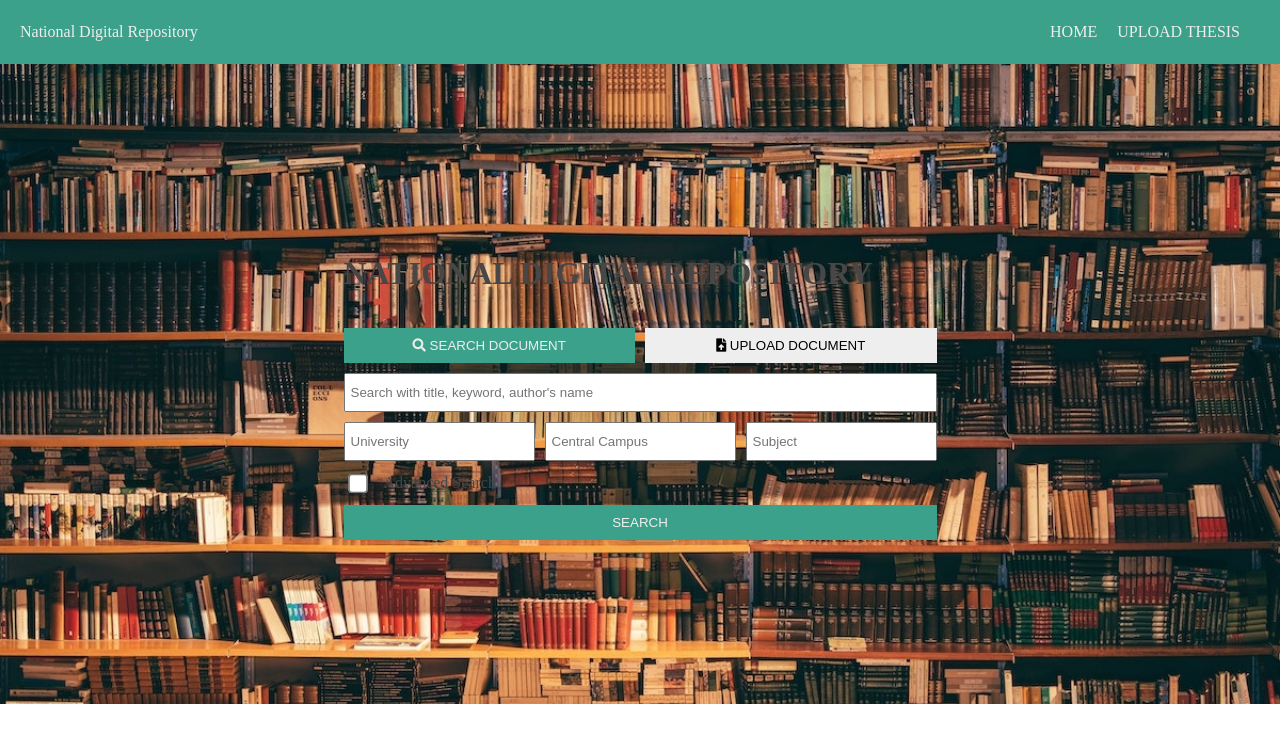
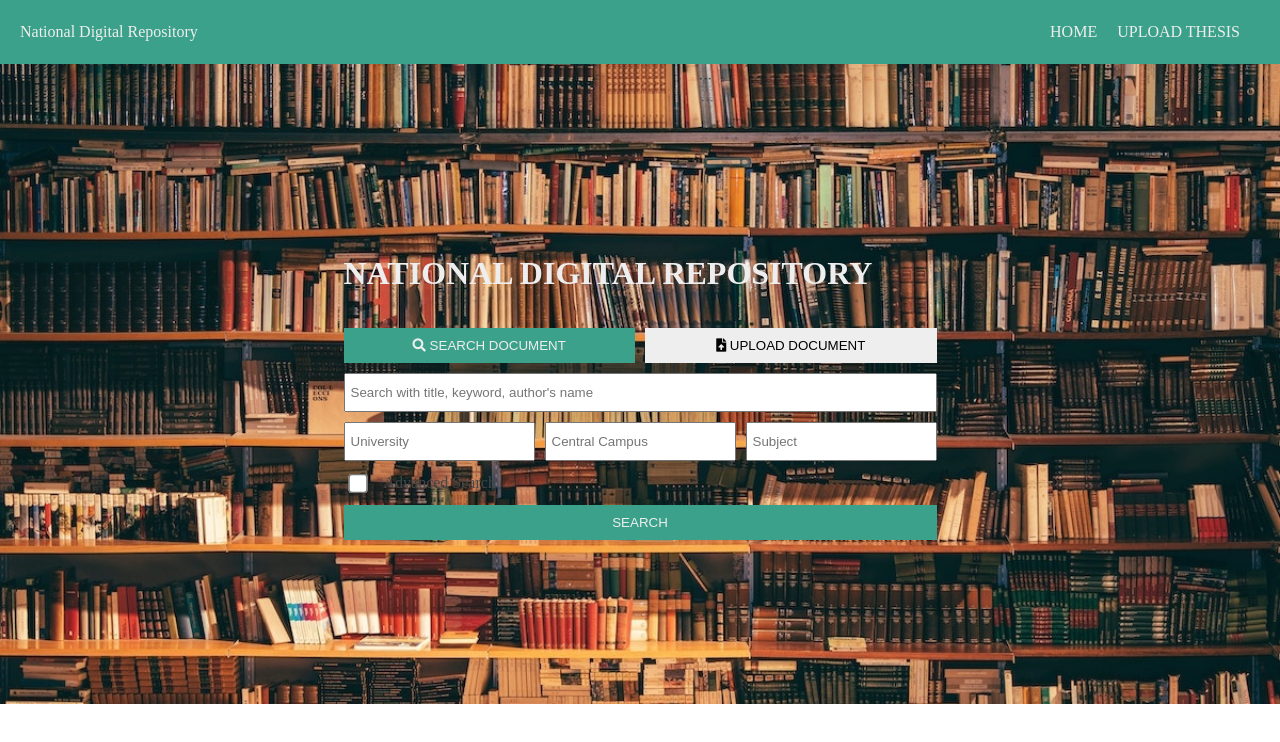
Before and after one commit to sumankharel/national-digital-repository, a React (Create React App) app: page / in a window 1280 px wide. Shown: the top 742 px of the page. Built offline with nearby package versions, Linux system fonts and the light colour scheme.

Commit message:
background image added for landing page

```diff
--- a/src/styles/landing.css
+++ b/src/styles/landing.css
@@ -12,7 +12,7 @@
 }
 
 .landing {
-
+  height: 100%;
   display: grid;
   justify-content: center;
   align-content: center;
@@ -22,6 +22,7 @@
 
 .landing h1 {
   text-transform: uppercase;
+  color: #eee;
 }
 
 .landing-buttons {
```
